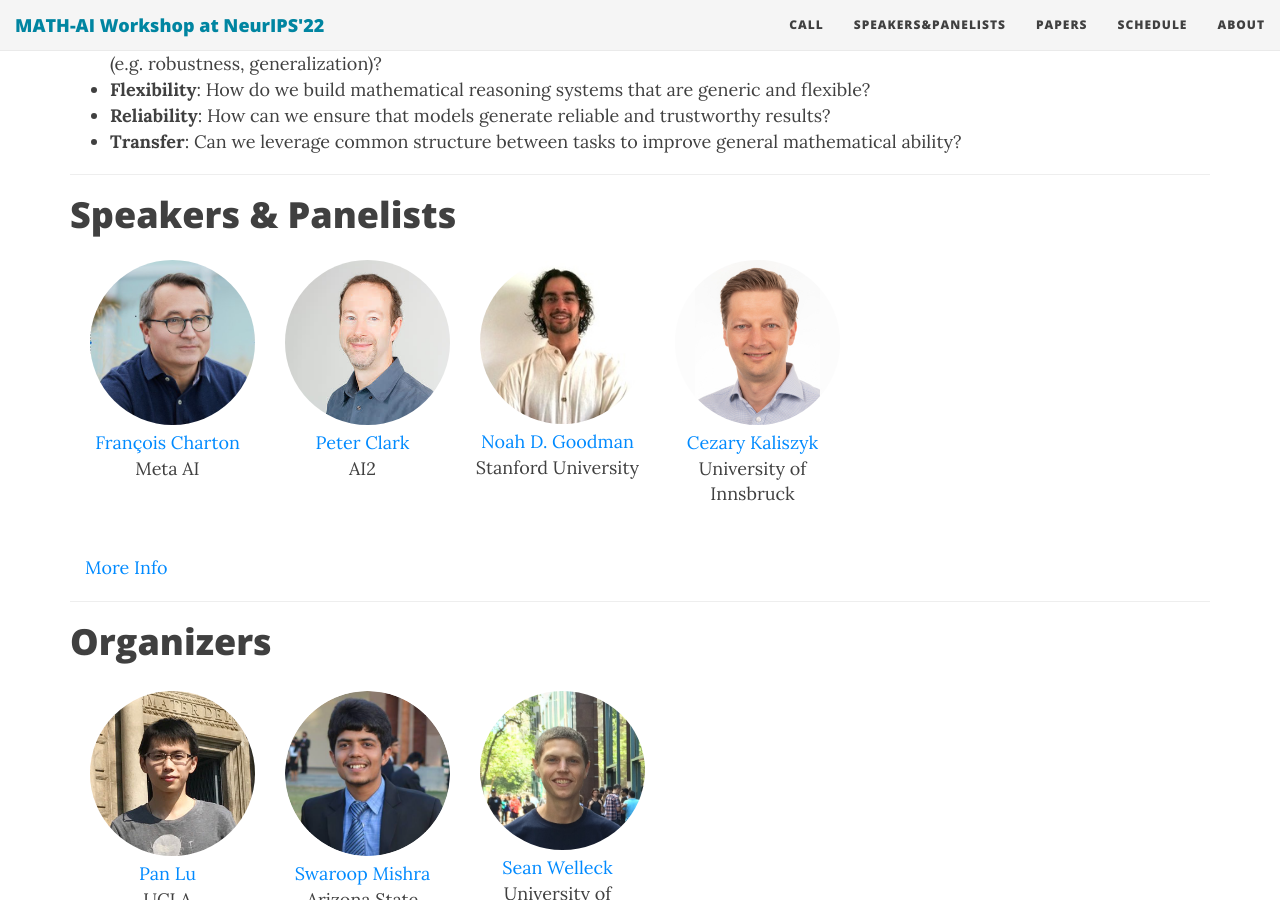
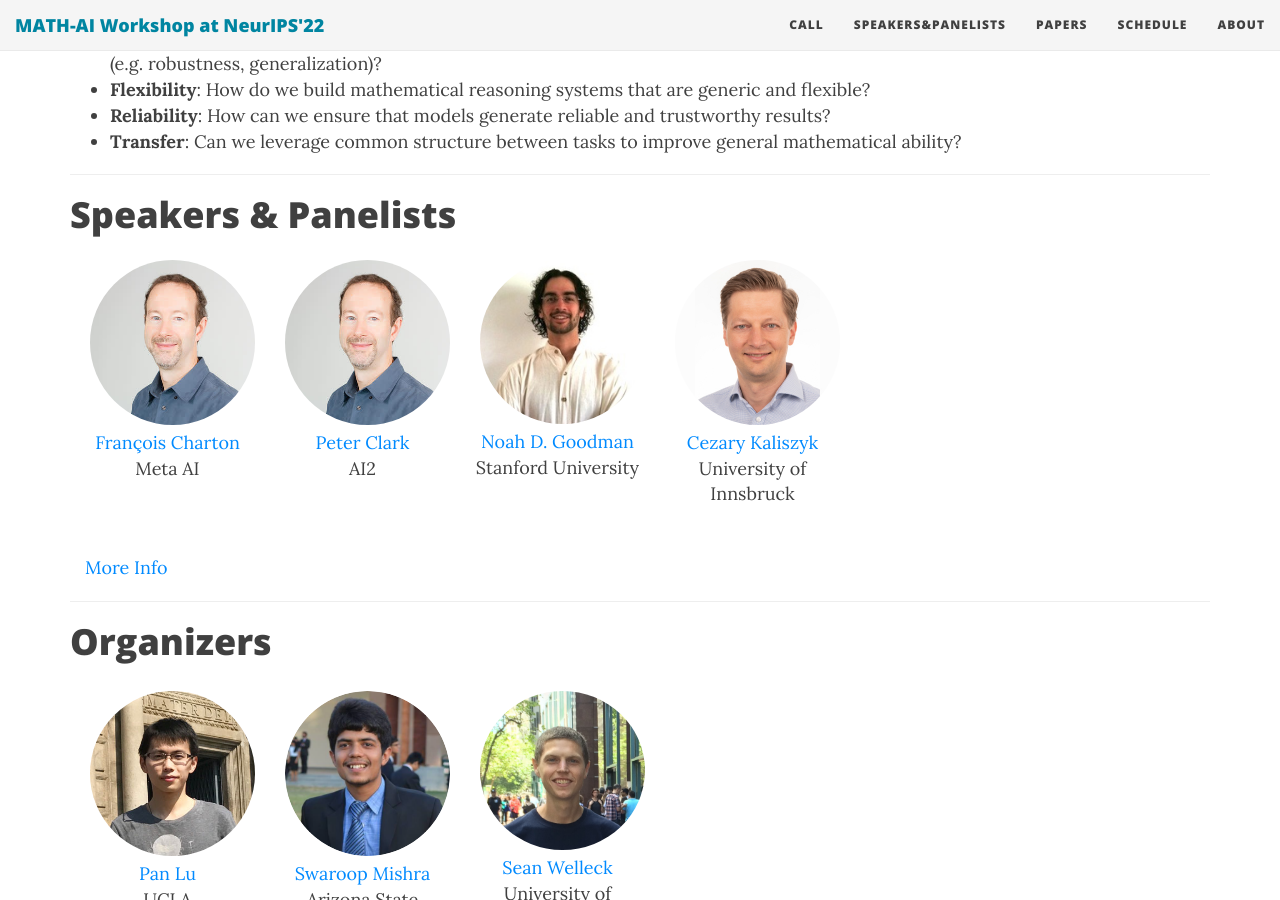
Before and after one commit to mathai-2023/mathai-2023.github.io, a Jekyll site: the page built from index.md, in a window 1280 px wide and 900 px high, scrolled down 1298 px. Built offline with Jekyll 4.4.1, drawn with Linux system fonts in a browser that asks for light colours; nearby versions of some CDN libraries.

Commit message:
add speakers

```diff
--- a/_data/speakers.yml
+++ b/_data/speakers.yml
@@ -2,7 +2,7 @@ fcharton:
     name: "François Charton"
     url: "https://scholar.google.com/citations?user=1tMnd-4AAAAJ&hl=en"
     affiliation: "Meta AI"
-    img: "fcharton.jpg"
+    img: "pclark.jpg"
     bio: "François Charton is a Research Engineer at Meta AI Research. He studies AI for mathematics with a focus on symbolic mathematics, which includes learning advanced computations (e.g. integration, differential systems, linear algebra) and symbolic regression. Previously, he was a visiting entrepreneur at Facebook AI and CEO/Founder of Carthage."
 
 pclark:
```
Also changed, not shown: 2 other files.
